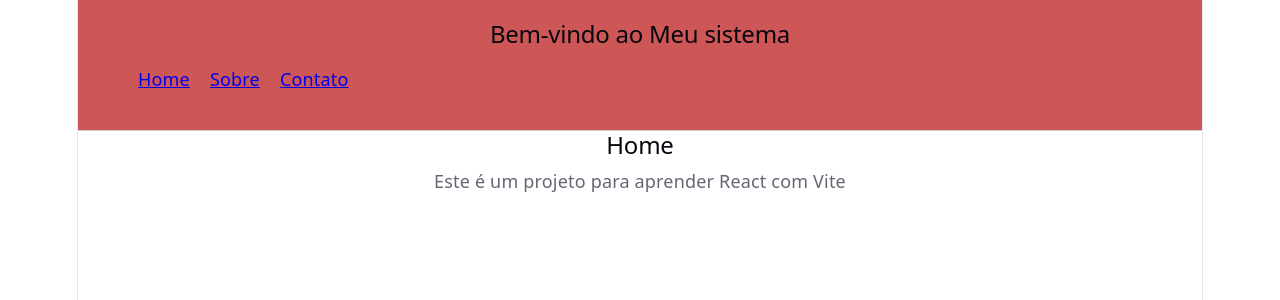
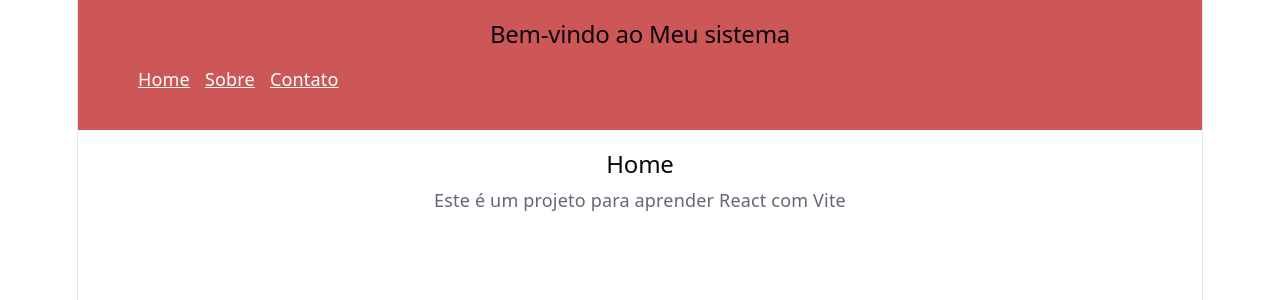
Before and after one commit to Drario11/dariodev_vite, a React (Vite) app: page / in a window 1280 px wide. Shown: the top 300 px of the page. Built offline with nearby package versions, Linux system fonts and the light colour scheme.

Commit message:
Atualizando App e Header

```diff
--- a/src/App.jsx
+++ b/src/App.jsx
@@ -1,21 +1,21 @@
-import { useState } from 'react'
+import { Routes, Route } from 'react-router-dom'
+import Header from './Header.jsx'
+import Home from './Home.jsx'
 import Sobre from './Sobre.jsx'
-import Header from './Header.jsx'
 import Contato from './Contato.jsx'
-import Home from './Home.jsx'
-import { Routes, Route } from 'react-router-dom'
-import './App.css'
 
 function App() {
-
   return (
     <>
       <Header />
-      <Routes>
-        <Route path="/" element={<Home />} />
-        <Route path="/sobre" element={<Sobre />} />
-        <Route path="/contato" element={<Contato />} />
-      </Routes>
+      <main style={{ padding: '20px' }}>
+        <Routes>
+          {/* Define qual ficheiro abrir em cada link */}
+          <Route path="/" element={<Home />} />
+          <Route path="/sobre" element={<Sobre />} />
+          <Route path="/contato" element={<Contato />} />
+        </Routes>
+      </main>
     </>
   )
 }
--- a/src/Header.jsx
+++ b/src/Header.jsx
@@ -2,13 +2,13 @@ import { Link } from 'react-router-dom'
 
 function Header() {
     return (
-        <header style={{ backgroundColor: "#cd5757ff", padding: "20px", borderBottom: "1px solid #ccc" }}>
+        <header style={{ background: '#cd5757', padding: '20px', color: 'white' }}>
             <h2>Bem-vindo ao Meu sistema</h2>
             <nav>
-                <ul style={{ listStyle: "none", display: "flex", gap: "20px" }}>
-                    <li><Link to="/">Home</Link></li>
-                    <li><Link to="/sobre">Sobre</Link></li>
-                    <li><Link to="/contato">Contato</Link></li>
+                <ul style={{ listStyle: 'none', display: 'flex', gap: '15px' }}>
+                    <li><Link to="/" style={{ color: 'white' }}>Home</Link></li>
+                    <li><Link to="/sobre" style={{ color: 'white' }}>Sobre</Link></li>
+                    <li><Link to="/contato" style={{ color: 'white' }}>Contato</Link></li>
                 </ul>
             </nav>
         </header>
```
